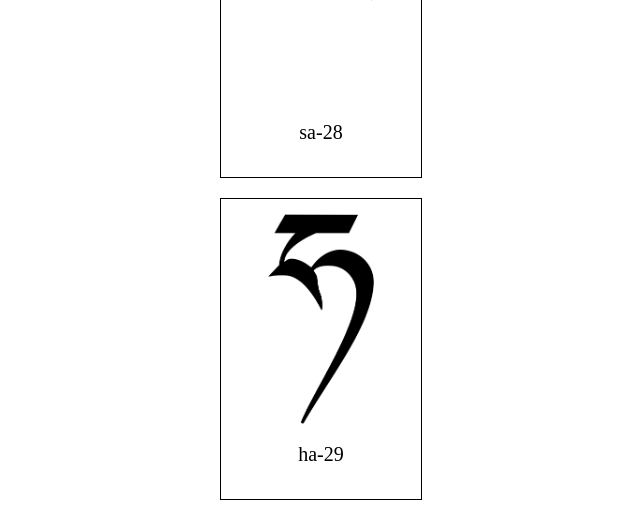
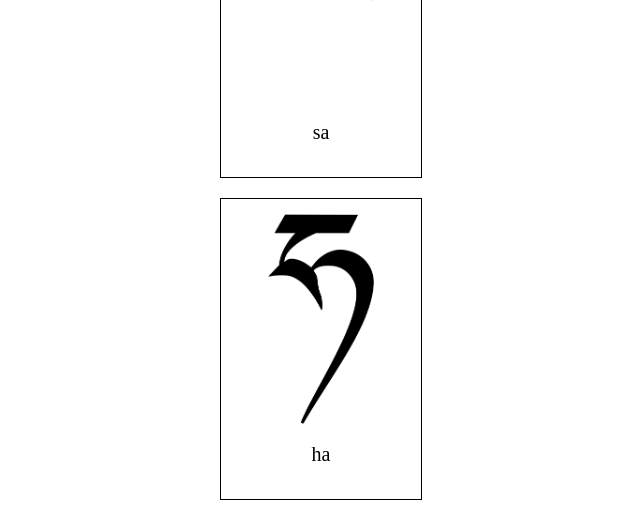
Before and after one commit to y-sherap/tibetan-alphabets, a React (Create React App) app: page / in a window 1280 px wide. Shown: the part 9020-9536 px from the top of the page, without its empty margins (319-959 px from the left). Built offline with nearby package versions, Linux system fonts and the light colour scheme.

Commit message:
updated incorrect names

```diff
--- a/src/data/AlphabetsData.js
+++ b/src/data/AlphabetsData.js
@@ -164,13 +164,13 @@
         },
         {
             "id":28,
-            "name":"sa-28",
+            "name":"sa",
             "image":"./images/sa-28.png",
             "mp3":"https://interactive-examples.mdn.mozilla.net/media/cc0-audio/t-rex-roar.mp3"
         },
         {
             "id":29,
-            "name":"ha-29",
+            "name":"ha",
             "image":"./images/ha-29.png",
             "mp3":"https://interactive-examples.mdn.mozilla.net/media/cc0-audio/t-rex-roar.mp3"
         },
```
